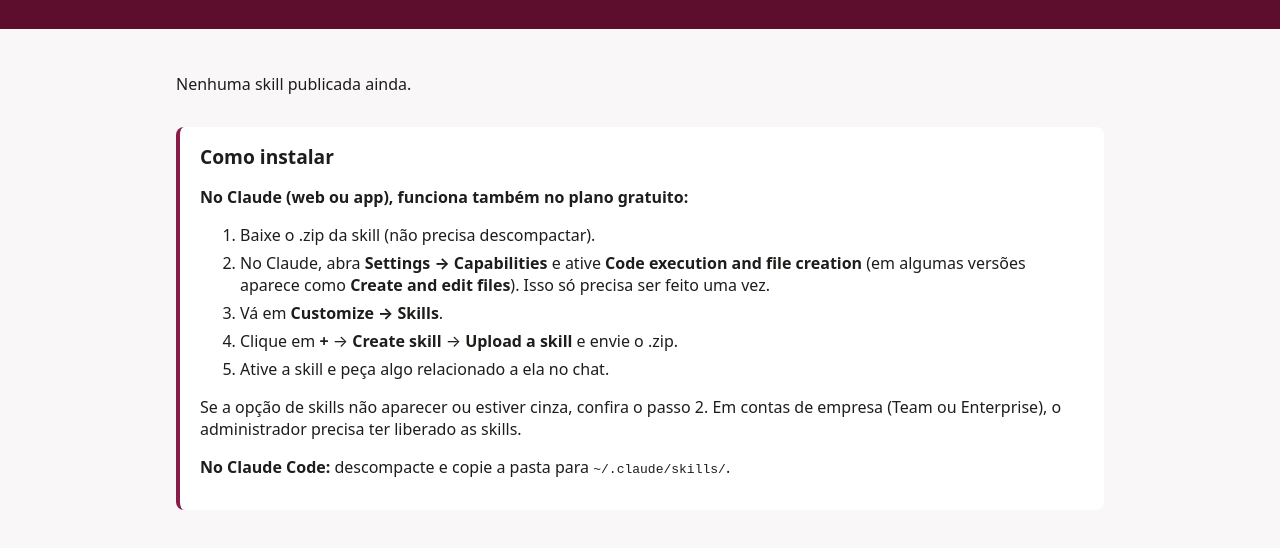
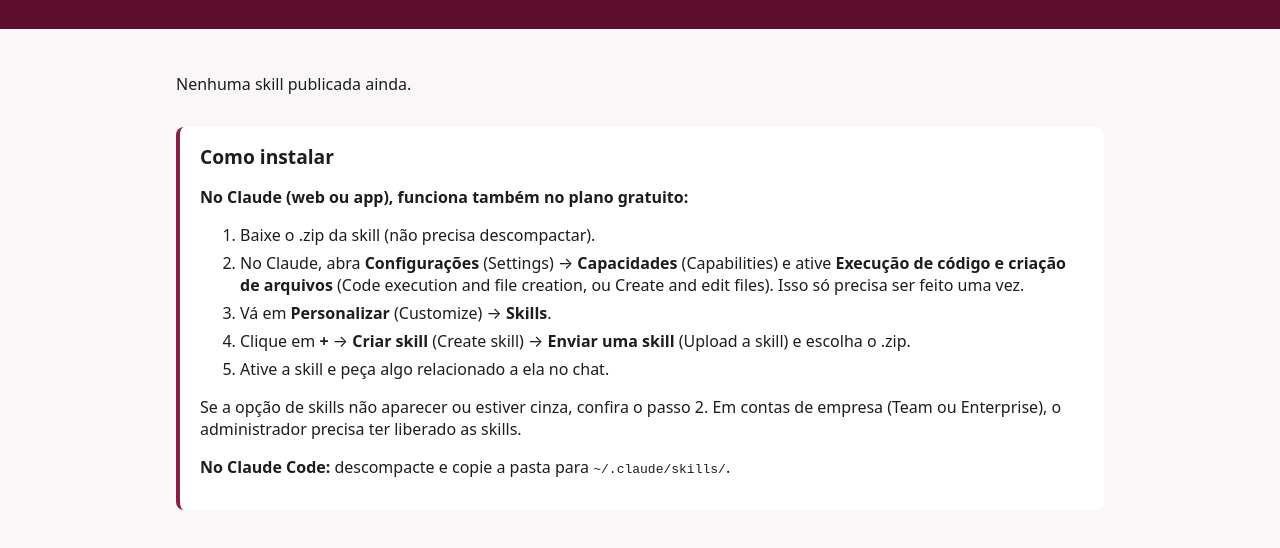
Before and after one commit to Maicon-Souza/hub-skills, a plain HTML site: page index.html in a window 1280 px wide. Shown: the part 104-652 px from the top of the page. Drawn offline with Linux system fonts and the light colour scheme.

Commit message:
Traduz nomes dos menus do Claude no passo a passo

```diff
--- a/index.html
+++ b/index.html
@@ -43,9 +43,9 @@
     <p><strong>No Claude (web ou app), funciona também no plano gratuito:</strong></p>
     <ol>
       <li>Baixe o .zip da skill (não precisa descompactar).</li>
-      <li>No Claude, abra <strong>Settings → Capabilities</strong> e ative <strong>Code execution and file creation</strong> (em algumas versões aparece como <strong>Create and edit files</strong>). Isso só precisa ser feito uma vez.</li>
-      <li>Vá em <strong>Customize → Skills</strong>.</li>
-      <li>Clique em <strong>+</strong> → <strong>Create skill</strong> → <strong>Upload a skill</strong> e envie o .zip.</li>
+      <li>No Claude, abra <strong>Configurações</strong> (Settings) → <strong>Capacidades</strong> (Capabilities) e ative <strong>Execução de código e criação de arquivos</strong> (Code execution and file creation, ou Create and edit files). Isso só precisa ser feito uma vez.</li>
+      <li>Vá em <strong>Personalizar</strong> (Customize) → <strong>Skills</strong>.</li>
+      <li>Clique em <strong>+</strong> → <strong>Criar skill</strong> (Create skill) → <strong>Enviar uma skill</strong> (Upload a skill) e escolha o .zip.</li>
       <li>Ative a skill e peça algo relacionado a ela no chat.</li>
     </ol>
     <p>Se a opção de skills não aparecer ou estiver cinza, confira o passo 2. Em contas de empresa (Team ou Enterprise), o administrador precisa ter liberado as skills.</p>
```
